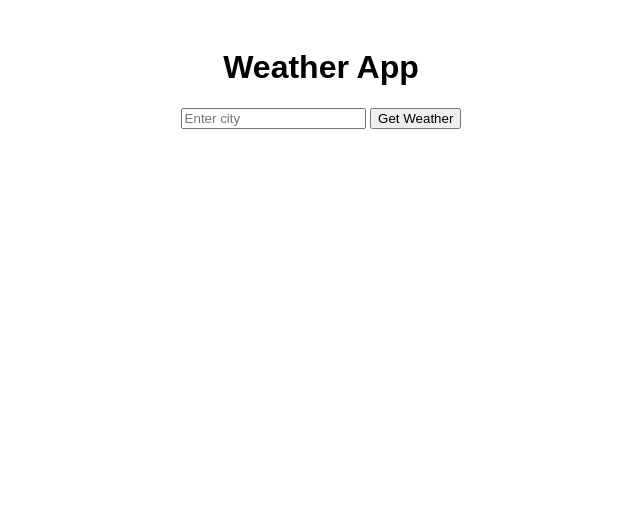
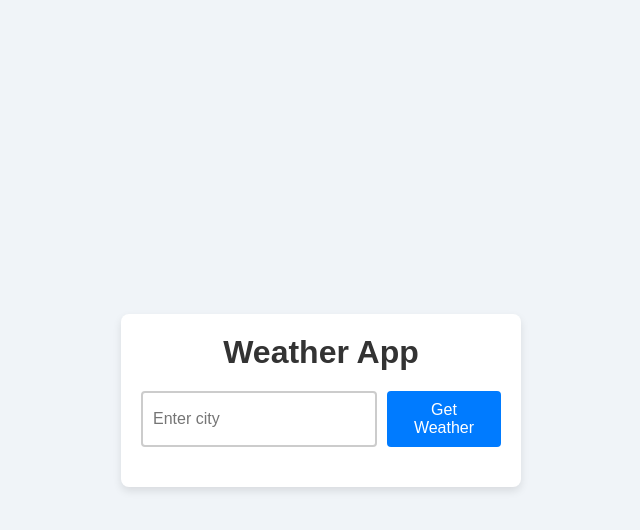
Before and after one commit to lenz-B/weather-app, a plain HTML site: page index.html in a window 1280 px wide. Shown: the whole page, without its empty margins (319-959 px from the left). Drawn offline with Linux system fonts and the light colour scheme.

Commit message:
Updated UI

```diff
--- a/app.js
+++ b/app.js
@@ -1,18 +1,21 @@
 async function getWeather() {
   const city = document.getElementById('city').value;
-  const apiKey = 'be28442357e77d39ed36b9ea4180ac1a'
-  const url = `https://api.openweathermap.org/data/2.5/weather?q=${city}&appid=${apiKey}&units=metric`
+  const apiKey = 'be28442357e77d39ed36b9ea4180ac1a'; // Replace with your own API key
+  const url = `https://api.openweathermap.org/data/2.5/weather?q=${city}&appid=${apiKey}&units=metric`;
 
   try {
-    const response = await fetch(url)
-    const data = await response.json()
+    const response = await fetch(url);
+    const data = await response.json();
 
-    if(data.cod === '404') alert('City not found :(')
-    else {
-      document.getElementById('temperature').textContent = `Temperature: ${data.main.temp}°C`
-      document.getElementById('description').textContent = `Description: ${data.weather[0].description}`
+    if (data.cod === '404') {
+      alert('City not found :(');
+      document.getElementById('weather-result').classList.remove('show');
+    } else {
+      document.getElementById('temperature').textContent = `Temperature: ${data.main.temp}°C`;
+      document.getElementById('description').textContent = `Description: ${data.weather[0].description}`;
+      document.getElementById('weather-result').classList.add('show');
     }
   } catch (error) {
-    alert('Oops, error fetching data :(')
+    alert('Oops, error fetching data :(');
   }
 }
--- a/index.html
+++ b/index.html
@@ -7,14 +7,16 @@
   <link rel="stylesheet" href="style.css">
 </head>
 <body>
-  <h1>Weather App</h1>
-  <div>
-    <input type="text" id="city" placeholder="Enter city">
-    <button onclick="getWeather()">Get Weather</button>
-  </div>
-  <div id="weather-result">
-    <p id="temperature"></p>
-    <p id="description"></p>
+  <div class="container">
+    <h1 class="title">Weather App</h1>
+    <div class="input-container">
+      <input type="text" id="city" class="city-input" placeholder="Enter city">
+      <button onclick="getWeather()" class="get-weather-btn">Get Weather</button>
+    </div>
+    <div id="weather-result" class="weather-result">
+      <p id="temperature" class="temperature"></p>
+      <p id="description" class="description"></p>
+    </div>
   </div>
   <script src="app.js"></script>
 </body>
--- a/style.css
+++ b/style.css
@@ -1,9 +1,76 @@
-body {
-  font-family: Arial, sans-serif;
-  text-align: center;
-  padding: 20px;
+/* Basic styles */
+* {
+  margin: 0;
+  padding: 0;
+  box-sizing: border-box;
 }
 
-#weather-result {
-  margin-top: 20px;
+body {
+  font-family: 'Arial', sans-serif;
+  background-color: #f0f4f8;
+  display: flex;
+  justify-content: center;
+  align-items: center;
+  height: 100vh;
 }
+
+/* Main container */
+.container {
+  background-color: #ffffff;
+  padding: 20px;
+  border-radius: 8px;
+  box-shadow: 0 4px 8px rgba(0, 0, 0, 0.1);
+  text-align: center;
+  width: 100%;
+  max-width: 400px;
+}
+
+.title {
+  font-size: 2rem;
+  margin-bottom: 20px;
+  color: #333;
+}
+
+.input-container {
+  display: flex;
+  justify-content: center;
+  margin-bottom: 20px;
+}
+
+.city-input {
+  padding: 10px;
+  font-size: 1rem;
+  width: 70%;
+  border: 2px solid #ccc;
+  border-radius: 4px;
+  margin-right: 10px;
+}
+
+.get-weather-btn {
+  padding: 10px 15px;
+  font-size: 1rem;
+  background-color: #007bff;
+  color: #fff;
+  border: none;
+  border-radius: 4px;
+  cursor: pointer;
+  transition: background-color 0.3s;
+}
+
+.get-weather-btn:hover {
+  background-color: #0056b3;
+}
+
+.weather-result {
+  display: none; /* Hidden by default */
+}
+
+.temperature, .description {
+  font-size: 1.2rem;
+  margin: 10px 0;
+  color: #555;
+}
+
+.weather-result.show {
+  display: block;
+}
```
